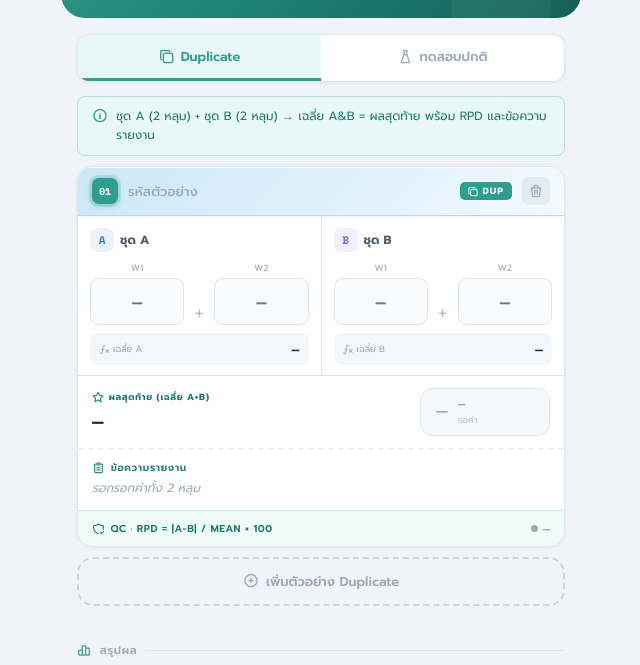
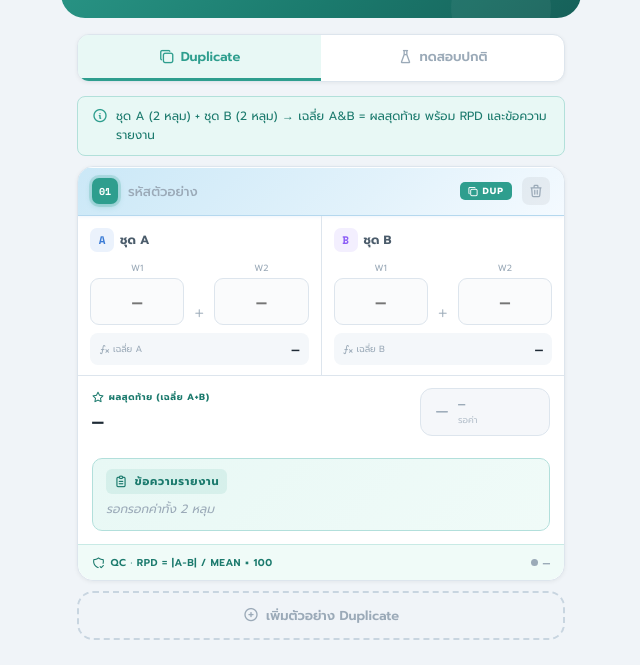
Before and after one commit to ketsi123/aflatoxin-calculator, a plain HTML site: page index.html in a window 1280 px wide. Shown: the part 135-800 px from the top of the page, without its empty margins (319-959 px from the left). Drawn offline with nearby package versions, Linux system fonts and the light colour scheme.

Commit message:
Add files via upload

```diff
--- a/index.html
+++ b/index.html
@@ -216,19 +216,45 @@ body{font-family:var(--font);color:var(--ink);font-size:14px;-webkit-font-smooth
 
 /* ── REPORT ROW ── */
 .reprow{
-  border-top:2px dashed #EBF0F5;
-  padding:10px 14px 13px;
-  background:var(--white);
+  margin:10px 14px 13px;
+  border-radius:10px;
+  border:1.5px solid #B2DFDB;
+  background:linear-gradient(135deg,#E8F8F5 0%,#F0FBF8 100%);
+  padding:10px 13px 12px;
+  transition:background .3s,border-color .3s;
+}
+.reprow.rep-nd{
+  background:linear-gradient(135deg,#DCFCE7 0%,#ECFDF5 100%);
+  border-color:#86EFAC;
+}
+.reprow.rep-lt{
+  background:linear-gradient(135deg,#FEF3C7 0%,#FFFBEB 100%);
+  border-color:#FCD34D;
+}
+.reprow.rep-dt{
+  background:linear-gradient(135deg,#FEE2E2 0%,#FFF1F2 100%);
+  border-color:#FCA5A5;
 }
 .reptag{
-  font-size:10px;font-weight:600;text-transform:uppercase;
-  letter-spacing:.7px;color:var(--teal2);
-  margin-bottom:5px;display:flex;align-items:center;gap:5px;
+  font-size:11px;font-weight:700;text-transform:uppercase;
+  letter-spacing:.8px;
+  margin-bottom:7px;display:flex;align-items:center;gap:6px;
+  border-radius:6px;padding:4px 8px;
+  width:fit-content;
+  color:var(--teal2);background:rgba(46,158,142,.1);
+  transition:background .3s,color .3s;
 }
-.reptag i{font-size:13px;}
-.repval{font-size:14px;font-weight:700;color:var(--ink);line-height:1.4;}
+.rep-nd .reptag{color:var(--green);background:rgba(52,168,83,.12);}
+.rep-lt .reptag{color:var(--amber);background:rgba(224,155,45,.12);}
+.rep-dt .reptag{color:var(--red);background:rgba(224,82,82,.12);}
+.reptag i{font-size:14px;}
+.repval{font-size:15px;font-weight:700;color:var(--ink);line-height:1.4;}
+.rep-nd .repval{color:var(--green);}
+.rep-lt .repval{color:var(--amber);}
+.rep-dt .repval{color:var(--red);}
 .repval.e{color:var(--ink3);font-weight:400;font-style:italic;font-size:12px;}
-.repunit{font-size:11px;color:var(--ink2);margin-top:3px;line-height:1.5;}
+.repunit{font-size:12px;color:var(--ink2);margin-top:4px;line-height:1.6;
+  padding-top:5px;border-top:1px dashed rgba(0,0,0,.08);}
 
 /* ── DUP CARD ── */
 .dc{
```
